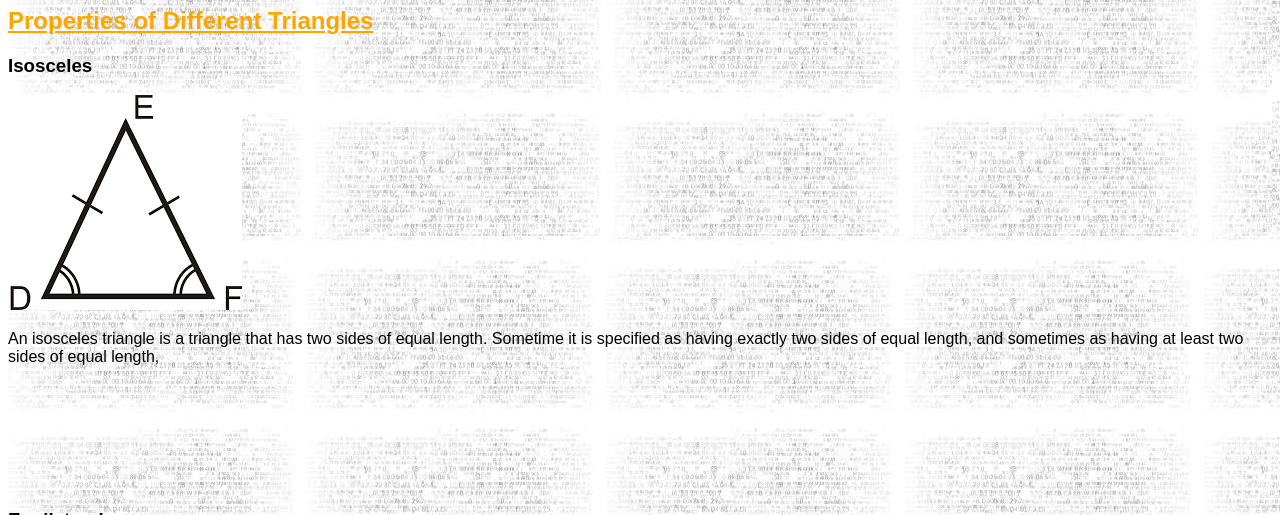
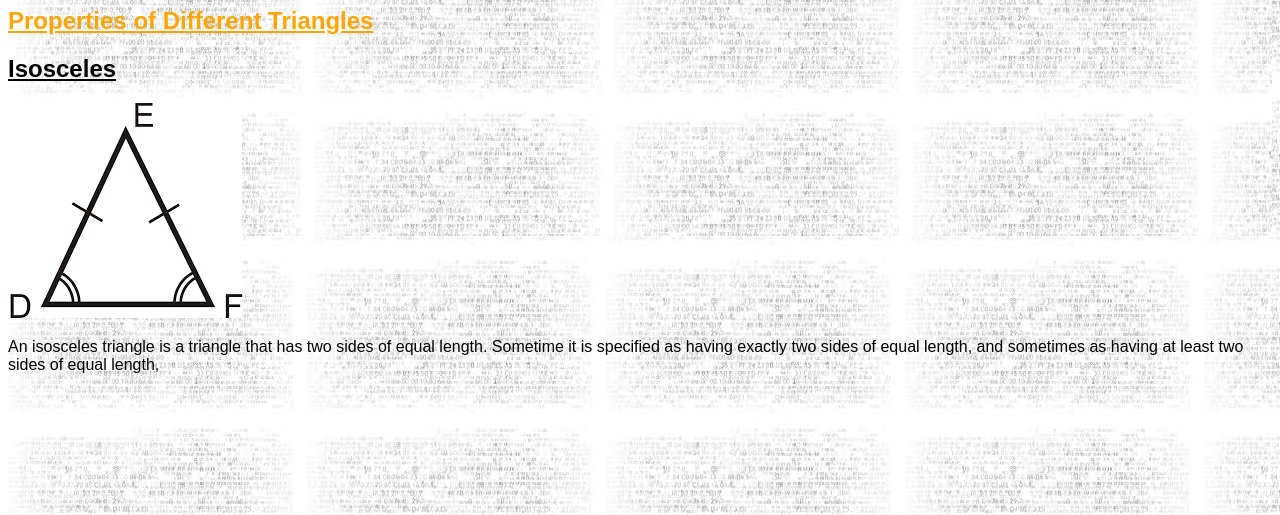
Before and after one commit to hukish/triangle-tracker, a plain HTML site: page index.html in a window 1280 px wide. Shown: the part 585-1100 px from the top of the page. Drawn offline with Linux system fonts and the light colour scheme.

Commit message:
add the h2 in the  index  file.

```diff
--- a/index.html
+++ b/index.html
@@ -12,7 +12,7 @@
     </div>
     <h1>Triangles</h1>
     <h2 style="color:orange;">Properties of Different Triangles</h2>
-    <h3>Isosceles</h3>
+    <h2>Isosceles</h2>
           <img class="Isosceles" src="images/Isosceles.png" alt="Isosceles Triangle">
       <p>An isosceles triangle is a triangle that has two sides of equal length. Sometime it is specified as having exactly two sides of equal length, and sometimes as having at least two sides of equal length,</p>
     <br><br><br><br><br><br>
```
